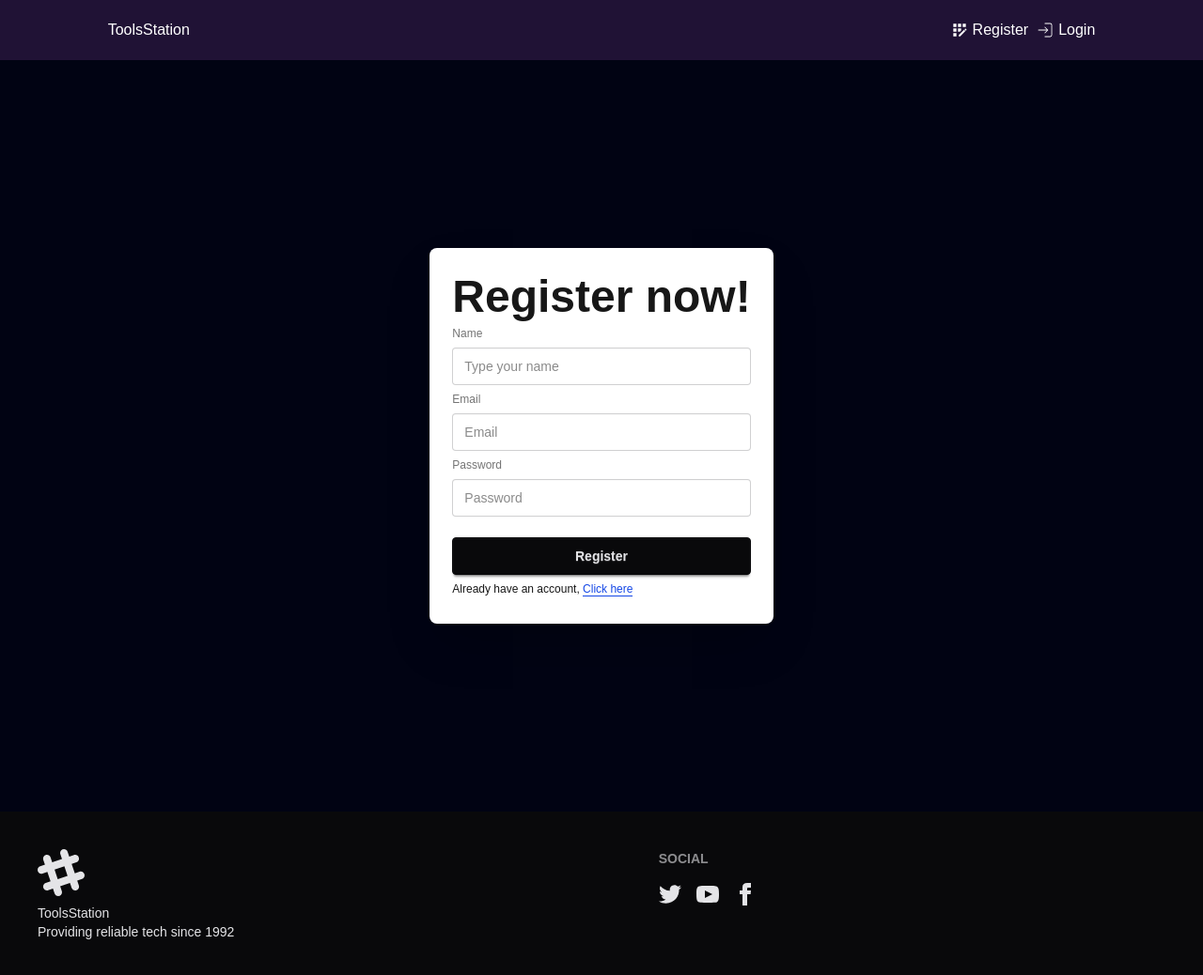
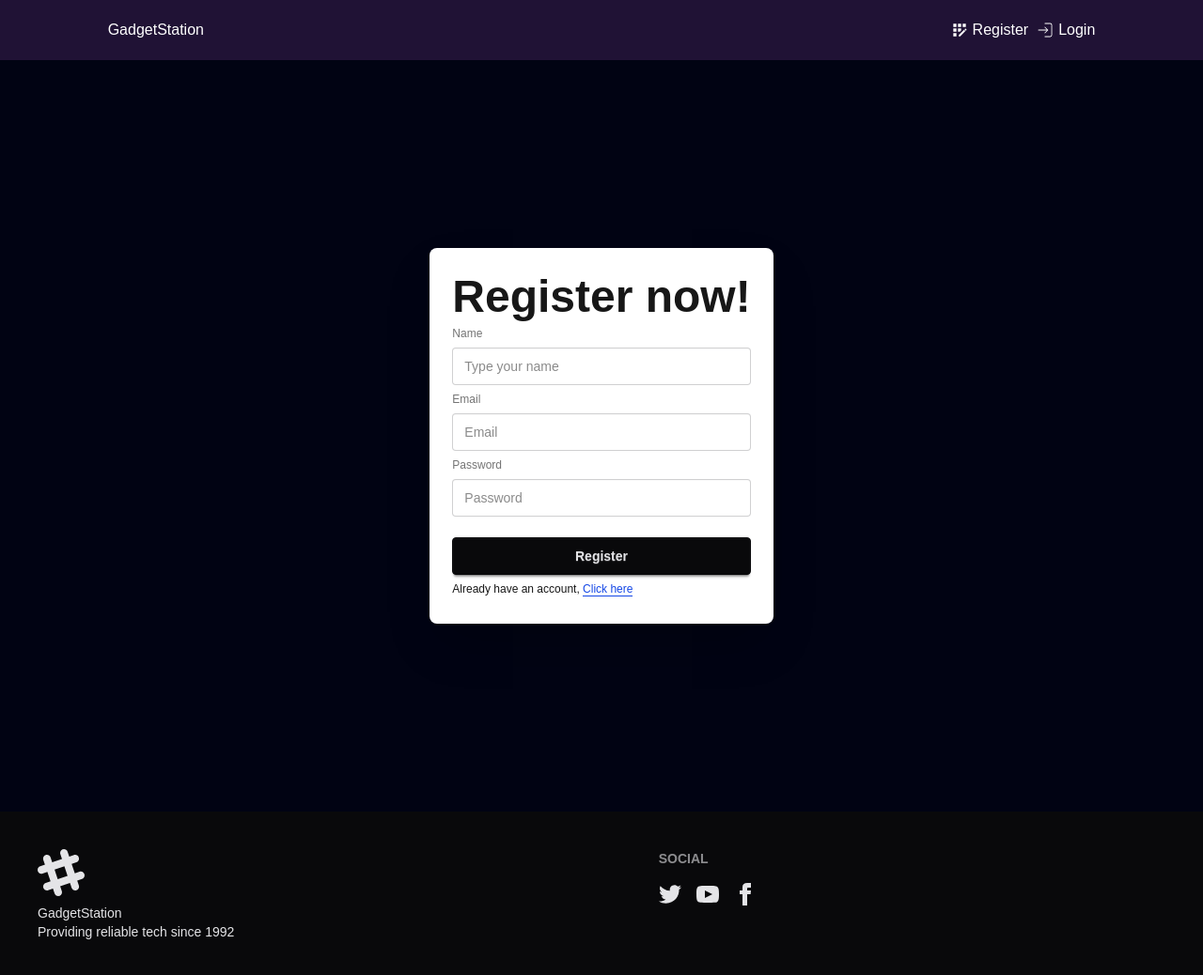
Before and after one commit to Rakib-76/Job-task-with-next, a Next.js app: page /register in a window 1280 px wide. Shown: the top 1038 px of the page at 94% size. Built offline with nearby package versions, Linux system fonts and the light colour scheme; no server answers.

Commit message:
added the final project

```diff
--- a/src/app/Components/Footer.jsx
+++ b/src/app/Components/Footer.jsx
@@ -17,7 +17,7 @@ export default function Footer() {
                             d="M22.672 15.226l-2.432.811.841 2.515c.33 1.019-.209 2.127-1.23 2.456-1.15.325-2.148-.321-2.463-1.226l-.84-2.518-5.013 1.677.84 2.517c.391 1.203-.434 2.542-1.831 2.542-.88 0-1.601-.564-1.86-1.314l-.842-2.516-2.431.809c-1.135.328-2.145-.317-2.463-1.229-.329-1.018.211-2.127 1.231-2.456l2.432-.809-1.621-4.823-2.432.808c-1.355.384-2.558-.59-2.558-1.839 0-.817.509-1.582 1.327-1.846l2.433-.809-.842-2.515c-.33-1.02.211-2.129 1.232-2.458 1.02-.329 2.13.209 2.461 1.229l.842 2.515 5.011-1.677-.839-2.517c-.403-1.238.484-2.553 1.843-2.553.819 0 1.585.509 1.85 1.326l.841 2.517 2.431-.81c1.02-.33 2.131.211 2.461 1.229.332 1.018-.21 2.126-1.23 2.456l-2.433.809 1.622 4.823 2.433-.809c1.242-.401 2.557.484 2.557 1.838 0 .819-.51 1.583-1.328 1.847m-8.992-6.428l-5.01 1.675 1.619 4.828 5.011-1.674-1.62-4.829z"></path>
                     </svg>
                     <p>
-                       ToolsStation
+                       GadgetStation
                         <br />
                         Providing reliable tech since 1992
                     </p>
--- a/src/app/Components/Navbar.jsx
+++ b/src/app/Components/Navbar.jsx
@@ -11,13 +11,13 @@ export default function Navbar() {
     <div className="navbar max-w-10/12 mx-auto">
       <div className="navbar-start">
         <Link href='/'>
-          <a className="text-white">ToolsStation</a>
+          <p className="text-white">GadgetStation</p>
         </Link>
       </div>
 
       <div className='navbar-end flex gap-2'>
         {status === "loading" ? (
-          <span className="text-white">Loading...</span>
+         <span className="loading loading-spinner loading-xl text-white"></span>
         ) : !session ? (
           <>
             <Link href='/register'>
@@ -26,7 +26,7 @@ export default function Navbar() {
                 <span className='text-white'>Register</span>
               </div>
             </Link>
-            <Link href='/login'>
+            <Link href='/logIn'>
               <div className="flex gap-1 items-center">
                 <CiLogin className='text-white text-xl' />
                 <span className='text-white'>Login</span>
--- a/src/app/loading.jsx
+++ b/src/app/loading.jsx
@@ -1,4 +1,4 @@
 export default function Loading() {
   // Or a custom loading skeleton component
-  return <p className="text-white">Loading...</p>
+  return <span className="loading loading-spinner loading-xl"></span>
 }
--- a/src/app/register/components/RegisterForm.jsx
+++ b/src/app/register/components/RegisterForm.jsx
@@ -56,7 +56,7 @@ export default function RegisterForm() {
                 <label className="label">Password</label>
                 <input type="password" className="input" placeholder="Password" name="password" />
                 <button className="btn btn-neutral mt-4">Register</button>
-                <p>Already have an account, <span className='text-blue-700 border-b'><Link href='/login'>Click here</Link></span></p>
+                <p>Already have an account, <span className='text-blue-700 border-b'><Link href='/logIn'>Click here</Link></span></p>
               </fieldset>
             </div>
           </div>
```
Also changed, not shown: 1 other file (tests, documents, lock files or other folders).
